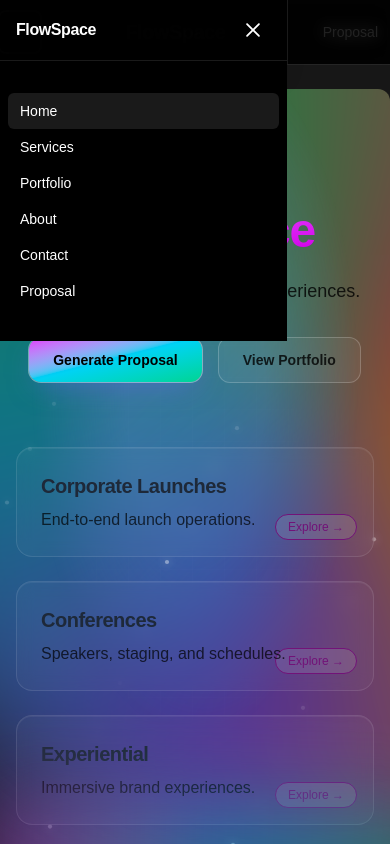
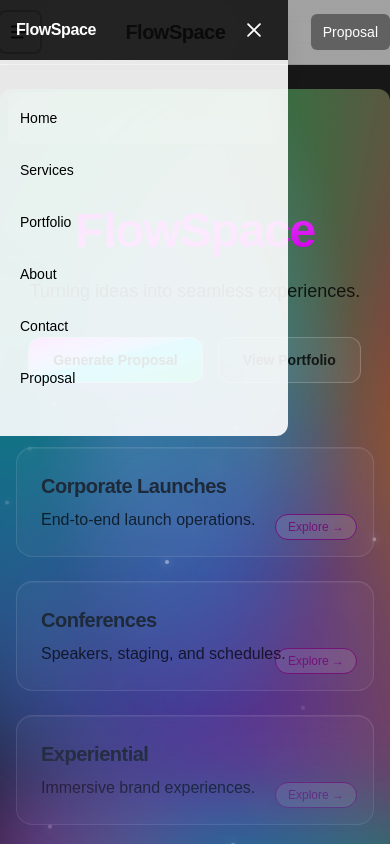
Before and after one commit to shay122990/flowspace-event-agency, a Next.js app: page / in a window 390 px wide. Both pictures are taken after a click on the button "Open menu". Shown: the top 844 px of the page. Built offline with nearby package versions, Linux system fonts and the light colour scheme.

Commit message:
mobile menu style edit

```diff
--- a/src/app/components/Navbar.tsx
+++ b/src/app/components/Navbar.tsx
@@ -38,14 +38,25 @@ export default function Navbar() {
   }
 
   return (
-    <header className="flex flex-col items-center sticky top-0 z-40 border-b border-white/10 backdrop-blur supports-[backdrop-filter]:bg-black/40 text-white">
-      <div className="container flex items-center justify-between py-3 lg:hidden">
+    <header
+      className={[
+        "sticky top-0 z-40 flex flex-col items-center gap-8",
+        "border-b border-black/10",
+        "backdrop-blur-md bg-white/60 supports-[backdrop-filter]:bg-white/60",
+        "text-black",
+        "lg:border-b lg:border-white/10",
+        "lg:backdrop-blur lg:bg-transparent lg:supports-[backdrop-filter]:bg-transparent",
+        "lg:text-white",
+      ].join(" ")}
+    >
+      {/* Mobile bar */}
+      <div className="container mx-auto flex items-center justify-between py-3 lg:hidden">
         <button
           type="button"
           aria-label="Open menu"
           aria-expanded={open}
           onClick={() => setOpen(true)}
-          className="inline-flex h-10 w-10 items-center justify-center rounded-md hover:bg-white/10 focus:outline-none focus:ring-2 focus:ring-brand-500"
+          className="inline-flex h-10 w-10 items-center justify-center rounded-md hover:bg-black/5 focus:outline-none focus:ring-2 focus:ring-black/30"
         >
           <CgMenuLeft size={22} />
         </button>
@@ -56,14 +67,15 @@ export default function Navbar() {
 
         <Link
           href="/proposal"
-          className="inline-flex items-center rounded-md px-3 py-2 text-sm font-medium bg-brand-500 hover:bg-brand-600 focus:outline-none focus:ring-2 focus:ring-brand-500"
+          className="inline-flex items-center rounded-md px-3 py-2 text-sm font-medium bg-black/40 text-white hover:bg-purple-400 focus:outline-none focus:ring-2 focus:ring-black/30"
         >
           Proposal
         </Link>
       </div>
 
-      <div className="container hidden lg:flex lg:flex-col lg:items-center lg:justify-center lg:py-5 gap-4 w-full">
-        <Link href="/" className="font-bold tracking-tight text-2xl">
+      {/* Desktop header */}
+      <div className="container hidden w-full gap-4 lg:flex lg:flex-col lg:items-center lg:justify-center lg:py-5">
+        <Link href="/" className="text-2xl font-bold tracking-tight">
           FlowSpace
         </Link>
         <nav aria-label="Primary">
@@ -74,7 +86,7 @@ export default function Navbar() {
                 <li key={l.href}>
                   <Link
                     href={l.href}
-                    className={`px-3 py-2 rounded-md transition-colors ${
+                    className={`rounded-md px-3 py-2 transition-colors ${
                       active
                         ? "bg-white/10"
                         : "hover:bg-white/10 focus-visible:bg-white/10"
@@ -88,6 +100,8 @@ export default function Navbar() {
           </ul>
         </nav>
       </div>
+
+      {/* Mobile dialog + slide-out */}
       <div
         role="dialog"
         aria-modal="true"
@@ -99,15 +113,17 @@ export default function Navbar() {
         }`}
         onMouseDown={handleOverlayClick}
       >
-        <div className="absolute inset-0 bg-black/80 backdrop-blur-sm" />
+        {/* <div className="absolute inset-0 bg-black backdrop-blur-md" /> */}
 
+        {/* Slide-out panel */}
         <div
           ref={panelRef}
-          className={`absolute left-0 top-0 h-full w-72 bg-black/95 border-r border-white/10 shadow-xl transition-transform duration-200 ease-out
-          ${open ? "translate-x-0" : "-translate-x-full"}`}
+          className={`absolute left-0 top-0 h-full w-72 bg-black/80 backdrop-blur-3xl text-white shadow-xl transition-transform duration-200 ease-out ${
+            open ? "translate-x-0" : "-translate-x-full"
+          }`}
           onMouseDown={(e) => e.stopPropagation()}
         >
-          <div className="flex items-center justify-between px-4 py-3 border-b border-white/10">
+          <div className="flex items-center justify-between  px-4 py-3">
             <Link
               href="/"
               className="font-semibold tracking-tight"
@@ -119,7 +135,7 @@ export default function Navbar() {
               type="button"
               aria-label="Close menu"
               onClick={() => setOpen(false)}
-              className="inline-flex h-9 w-9 items-center justify-center rounded-md hover:bg-white/10 focus:outline-none focus:ring-2 focus:ring-brand-500"
+              className="inline-flex h-9 w-9 items-center justify-center rounded-md hover:bg-black/5 focus:outline-none focus:ring-2 focus:ring-black/30"
             >
               <span className="sr-only">Close</span>
               <CgClose size={22} />
@@ -127,17 +143,17 @@ export default function Navbar() {
           </div>
 
           <nav aria-label="Mobile">
-            <ul className="px-2 py-8 bg-black">
+            <ul className="px-2 py-8 bg-white/90 text-black rounded-br-xl">
               {navLinks.map((l) => {
                 const active = pathname === l.href;
                 return (
                   <li key={l.href}>
                     <Link
                       href={l.href}
-                      className={`block rounded-md px-3 py-2 text-sm ${
+                      className={`block rounded-md px-3 py-4 text-sm ${
                         active
                           ? "bg-white/10"
-                          : "hover:bg-white/10 focus-visible:bg-white/10"
+                          : "hover:bg-black/5 focus-visible:bg-black/5"
                       }`}
                       onClick={() => setOpen(false)}
                     >
```
